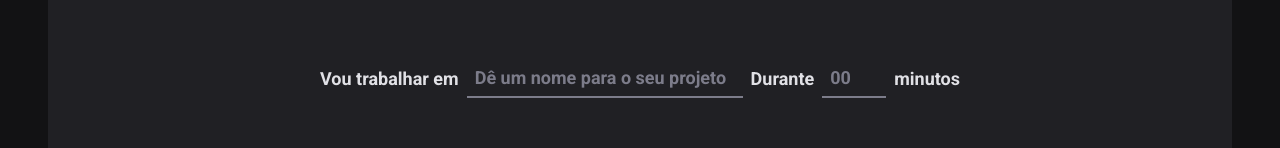
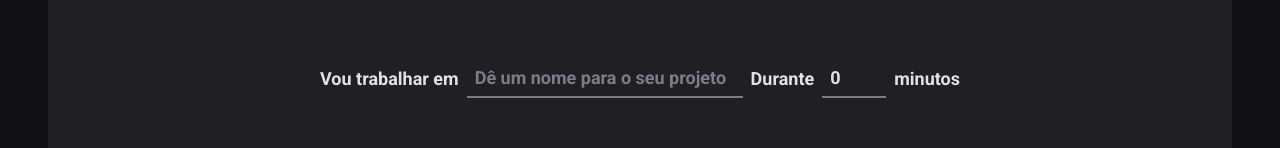
Before and after one commit to devjoselima/timer, a React (Vite) app: page / in a window 1280 px wide. Shown: the part 166-314 px from the top of the page. Built offline with nearby package versions, Linux system fonts and the light colour scheme; the HTML template or start-up script is replaced by a standard one.

Commit message:
feat: validating form with zod

```diff
--- a/package.json
+++ b/package.json
@@ -10,11 +10,14 @@
         "preview": "vite preview"
     },
     "dependencies": {
+        "@hookform/resolvers": "^3.3.2",
         "phosphor-react": "^1.4.1",
         "react": "^18.2.0",
         "react-dom": "^18.2.0",
+        "react-hook-form": "^7.49.2",
         "react-router-dom": "^6.21.1",
-        "styled-components": "^6.1.3"
+        "styled-components": "^6.1.3",
+        "zod": "^3.22.4"
     },
     "devDependencies": {
         "@types/react": "^18.2.43",
--- a/src/pages/Home/index.tsx
+++ b/src/pages/Home/index.tsx
@@ -1,16 +1,44 @@
+import { useForm } from 'react-hook-form'
+import { zodResolver } from '@hookform/resolvers/zod'
+import * as z from 'zod'
+
 import { Play } from 'phosphor-react'
+
 import * as S from './styles'
 
+const newCycleFormValidationSchema = z.object({
+    task: z.string().min(1),
+    minutesAmount: z.number().min(5).max(60),
+})
+
+type NewCycleFormData = z.infer<typeof newCycleFormValidationSchema>
+
 export function Home() {
+    const { register, handleSubmit, watch, reset } = useForm<NewCycleFormData>({
+        resolver: zodResolver(newCycleFormValidationSchema),
+        defaultValues: {
+            task: '',
+            minutesAmount: 0,
+        },
+    })
+
+    function handleCreateNewCycle(data: NewCycleFormData) {
+        reset()
+    }
+
+    const task = watch('task')
+    const isSubmitDisabled = !task
+
     return (
         <S.HomeContainer>
-            <form>
+            <form onSubmit={handleSubmit(handleCreateNewCycle)}>
                 <S.FormContainer>
                     <label htmlFor="task">Vou trabalhar em</label>
                     <S.TaskInput
                         id="task"
                         placeholder="Dê um nome para o seu projeto"
                         list="task-suggestions"
+                        {...register('task')}
                     />
 
                     <datalist id="task-suggestions">
@@ -25,6 +53,7 @@ export function Home() {
                         step={5}
                         min={0}
                         max={60}
+                        {...register('minutesAmount', { valueAsNumber: true })}
                     />
 
                     <span>minutos</span>
@@ -38,7 +67,10 @@ export function Home() {
                     <span>0</span>
                 </S.CountDownContainer>
 
-                <S.StartCountDownButton disabled type="submit">
+                <S.StartCountDownButton
+                    disabled={isSubmitDisabled}
+                    type="submit"
+                >
                     <Play size={24} />
                     Começar
                 </S.StartCountDownButton>
```
Also changed, not shown: 1 other file (tests, documents, lock files or other folders).
